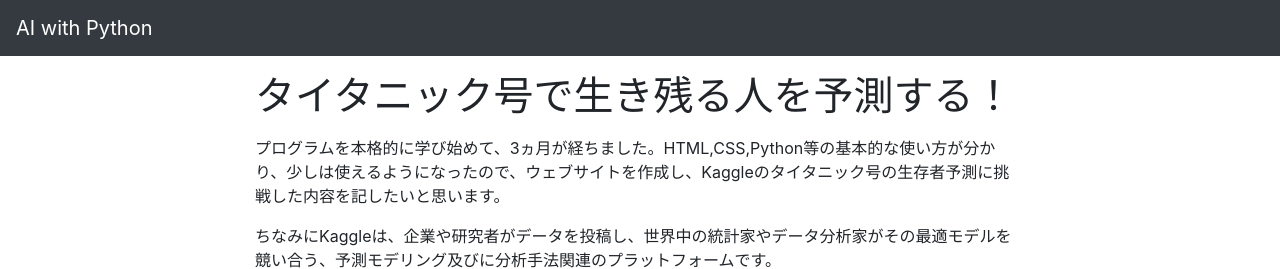
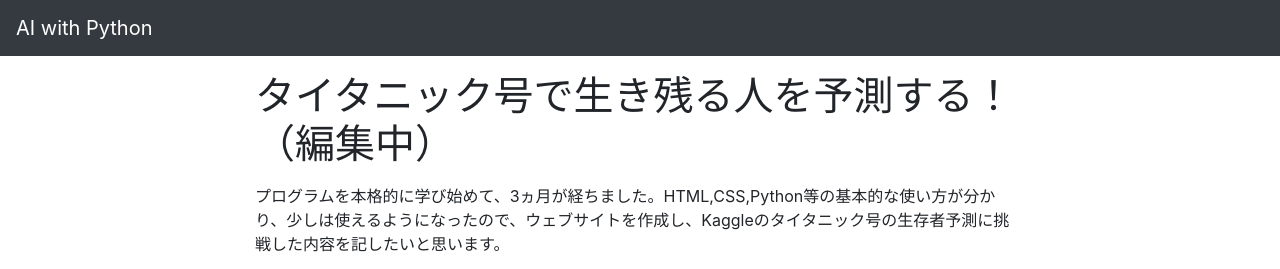
Before and after one commit to np-testlap/number1, a plain HTML site: page index.html in a window 1280 px wide. Shown: the top 269 px of the page. Drawn offline with nearby package versions, Linux system fonts and the light colour scheme.

Commit message:
Update index.html

```diff
--- a/index.html
+++ b/index.html
@@ -8,7 +8,7 @@
         <!-- Bootstrap CSS -->
         <link rel="stylesheet" href="https://stackpath.bootstrapcdn.com/bootstrap/4.4.1/css/bootstrap.min.css" integrity="sha384-Vkoo8x4CGsO3+Hhxv8T/Q5PaXtkKtu6ug5TOeNV6gBiFeWPGFN9MuhOf23Q9Ifjh" crossorigin="anonymous">
 
-        <title>タイタニック号で生き残る人を予測する！（編集中）</title>
+        <title>タイタニック号で生き残る人を予測する！</title>
 
         <style>
             .pre-color{
@@ -33,7 +33,7 @@
         <div class="container" style="max-width: 800px;">
             <!-- Content here -->
             <p></p>
-            <h1>タイタニック号で生き残る人を予測する！</h1>
+            <h1>タイタニック号で生き残る人を予測する！（編集中）</h1>
             <p></p>
 
             <p>
```
